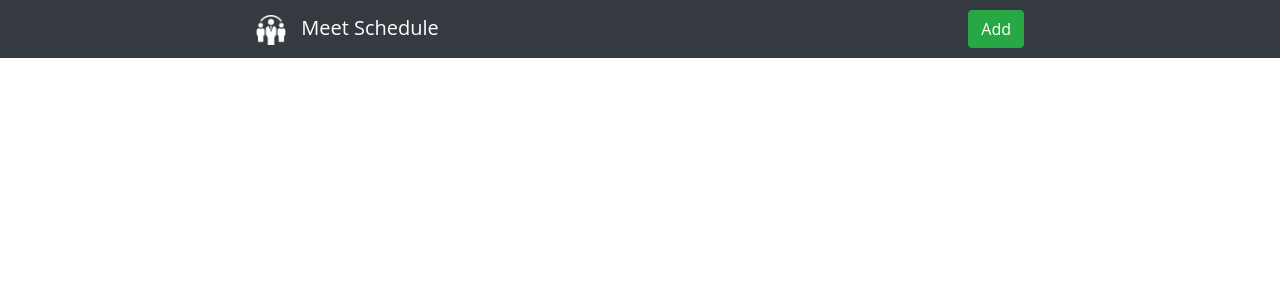
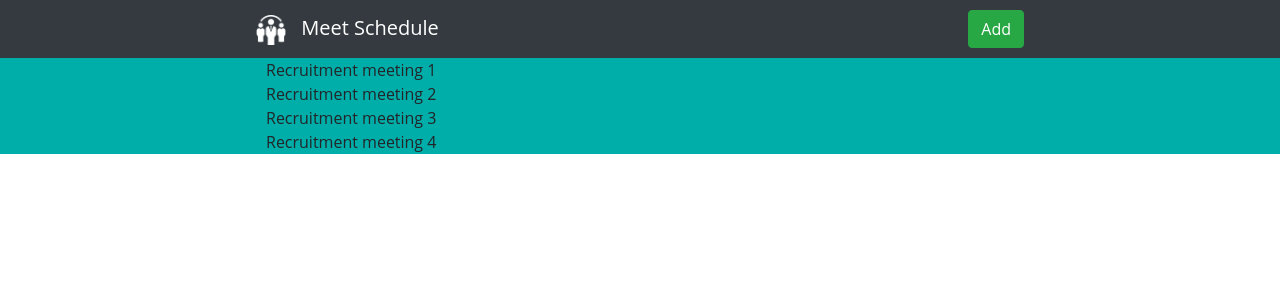
Before and after one commit to lechcirmirakis/meet-schedule, a React (Create React App) app: page / in a window 1280 px wide. Shown: the top 300 px of the page. Built offline with nearby package versions, Linux system fonts and the light colour scheme.

Commit message:
add list component

```diff
--- a/src/App.js
+++ b/src/App.js
@@ -1,19 +1,34 @@
-import React from 'react';
+import React, { Component } from 'react';
 import 'bootstrap/dist/css/bootstrap.min.css';
 import Container from './hoc/container';
 import Navbar from './components/navbar';
-
+import List from './components/list';
+import staticlist from './static/list';
 import './App.scss';
 
-function App() {
+class App extends Component {
+  state = {
+    list: []
+  }
+
+  componentDidMount() {
+    console.log('component did');
+    this.setState({ list: staticlist });
+  }
+
+  render() {
+    console.log('APP RENDER');
+    console.log(this.state.list);
+
     return (
       <div className="App">
         <Navbar />
         <Container>
-
+          <List meetList={this.state.list}/>
         </Container>
       </div>
     );
   }
+}
 
 export default App;
--- /dev/null
+++ b/src/components/list.js
@@ -0,0 +1,16 @@
+import React, { memo } from 'react';
+
+const list = props => {
+    const showList = item => {
+        const { id, title, descript, date, startTime, endTime } = item;
+        return <div key={id} title={title} descript={descript} date={date} starttime={startTime} endtime={endTime}>{title}</div>
+    }
+
+    return (
+        <>
+            {props.meetList.map(showList)}
+        </>
+    )
+}
+
+export default memo(list);
--- /dev/null
+++ b/src/static/list.js
@@ -0,0 +1,30 @@
+export default ([
+  {
+    id: 1, title: 'Recruitment meeting 1',
+    descript: 'Lorem ipsum dolor sit amet, consectetur adipiscing elit, sed do eiusmod tempor incididunt ut labore et dolore magna aliqua. Ut enim ad minim veniam, quis nostrud exercitation ullamco laboris nisi ut aliquip ex ea commodo consequat.',
+    date: '17.10.2012',
+    startTime: '8:00',
+    endTime: '10:00'
+  },
+  {
+    id: 2, title: 'Recruitment meeting 2',
+    descript: 'Lorem ipsum dolor sit amet, consectetur adipiscing elit, sed do eiusmod tempor incididunt ut labore et dolore magna aliqua. Ut enim ad minim veniam, quis nostrud exercitation ullamco laboris nisi ut aliquip ex ea commodo consequat.',
+    date: '17.10.2012',
+    startTime: '8:00',
+    endTime: '10:00'
+  },
+  {
+    id: 3, title: 'Recruitment meeting 3',
+    descript: 'Lorem ipsum dolor sit amet, consectetur adipiscing elit, sed do eiusmod tempor incididunt ut labore et dolore magna aliqua. Ut enim ad minim veniam, quis nostrud exercitation ullamco laboris nisi ut aliquip ex ea commodo consequat.',
+    date: '17.10.2012',
+    startTime: '8:00',
+    endTime: '10:00'
+  },
+  {
+    id: 4, title: 'Recruitment meeting 4',
+    descript: 'Lorem ipsum dolor sit amet, consectetur adipiscing elit, sed do eiusmod tempor incididunt ut labore et dolore magna aliqua. Ut enim ad minim veniam, quis nostrud exercitation ullamco laboris nisi ut aliquip ex ea commodo consequat.',
+    date: '17.10.2012',
+    startTime: '8:00',
+    endTime: '10:00'
+  },
+])
```
Lines whose indentation alone changed are shown as unchanged.
